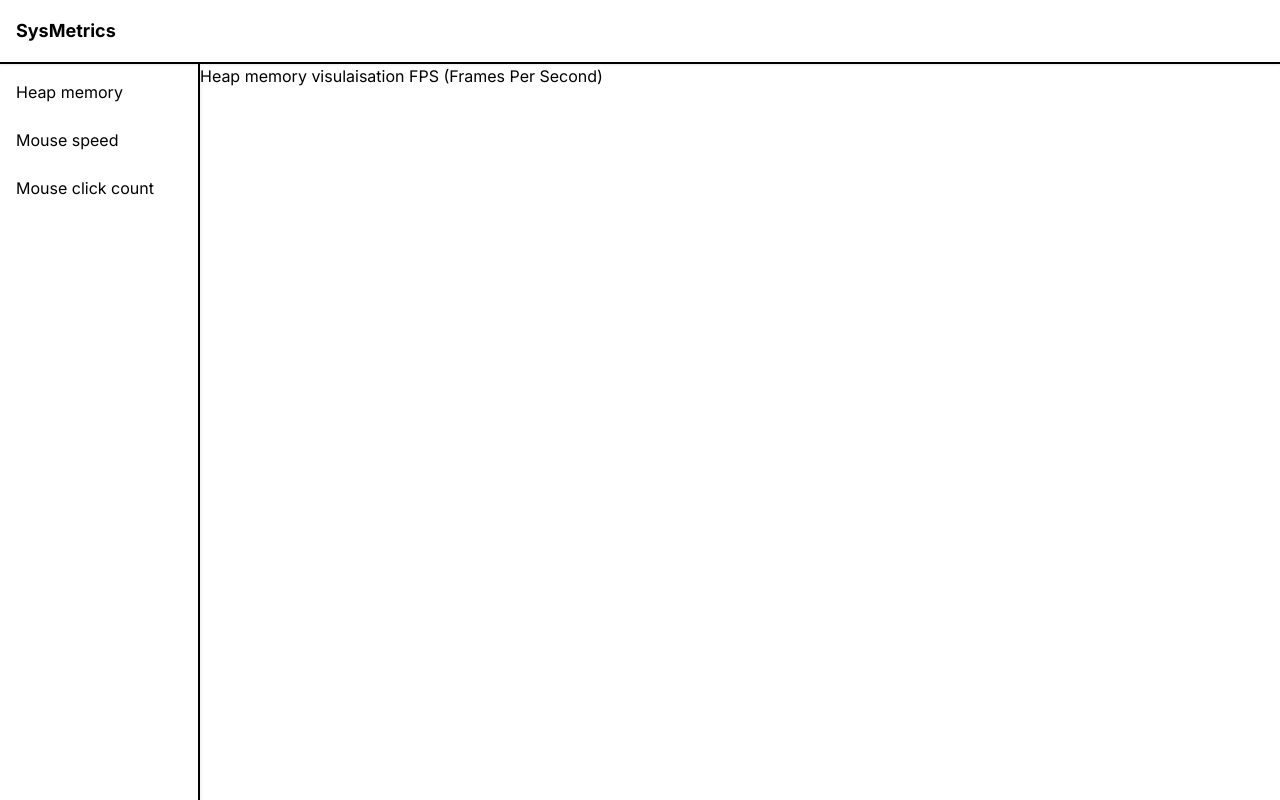
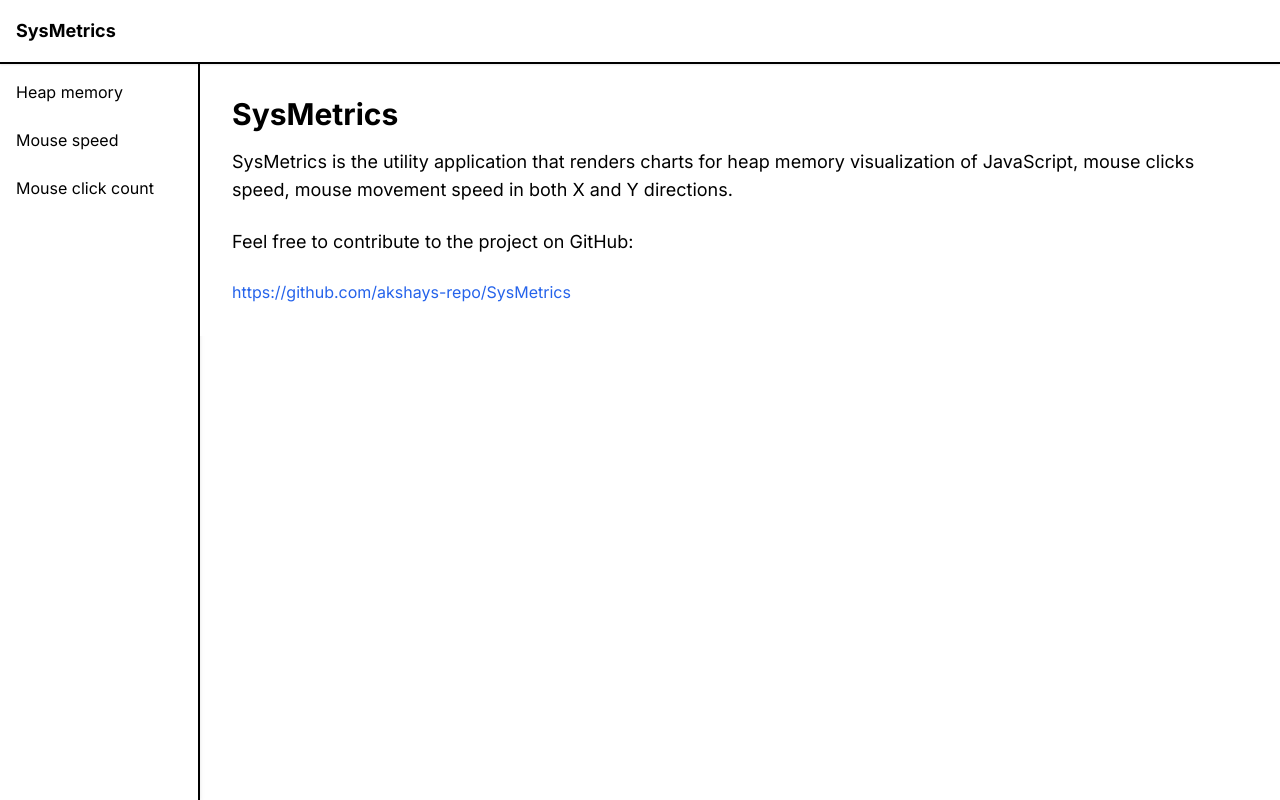
Before and after one commit to akshays-repo/SysMetrics, a Next.js app: page / in a window 1280 px wide. Built offline with nearby package versions, Linux system fonts and the light colour scheme.

Commit message:
add banner content

```diff
--- a/src/app/page.tsx
+++ b/src/app/page.tsx
@@ -4,10 +4,25 @@
 const Home = () => {
   return (
     <div className=''>
-
-      <Link href={'/heapmemory'} >Heap memory visulaisation </Link>
-      <Link href={'/FPS'}>FPS (Frames Per Second)</Link>
-
+     <div className=" flex flex-col justify-center items-center">
+      <div className="bg-white p-8">
+        <h1 className="text-3xl font-bold mb-4 text-black">SysMetrics</h1>
+        <p className="text-lg mb-6 text-black">
+          SysMetrics is the utility application that renders charts for heap memory visualization of JavaScript, mouse clicks speed, mouse movement speed in both X and Y directions.
+        </p>
+        <p className="text-lg mb-6 text-black">
+          Feel free to contribute to the project on GitHub:
+        </p>
+        <a
+          href="https://github.com/akshays-repo/SysMetrics"
+          className="text-blue-600 hover:underline"
+          target="_blank"
+          rel="noopener noreferrer"
+        >
+          https://github.com/akshays-repo/SysMetrics
+        </a>
+      </div>
+    </div>
     </div>
   )
 }
```
